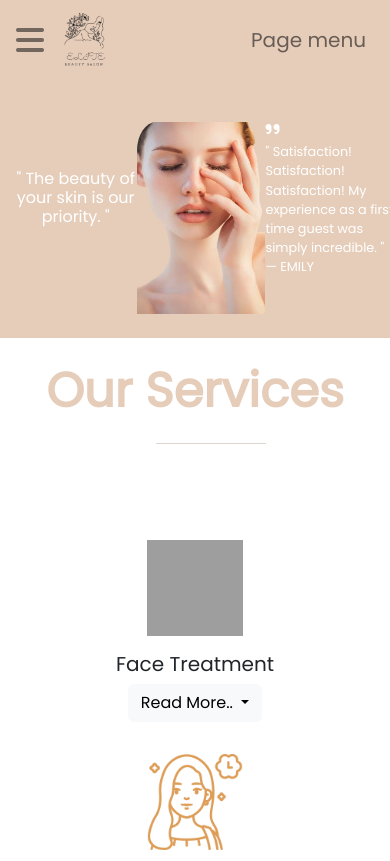
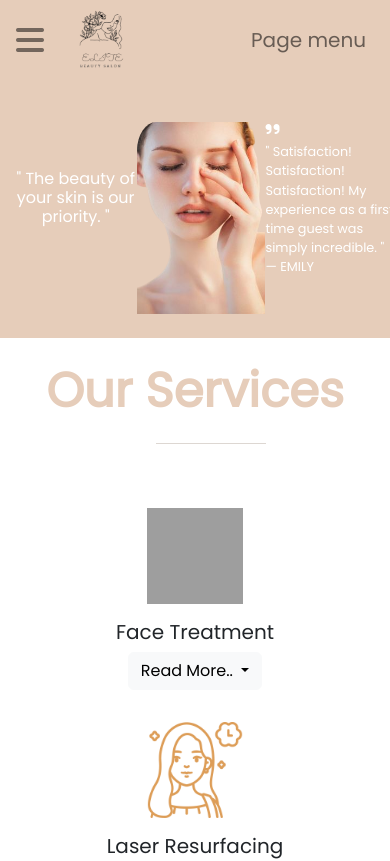
Before and after one commit to dalal-01/Elite-Salon-Team, a plain HTML site: page skincare.html in a window 390 px wide. Shown: the top 861 px of the page. Drawn offline with Linux system fonts and the light colour scheme; grey boxes are pictures that could not be loaded; files whose address does not match are found by name.

Commit message:
last commit

```diff
--- a/css/hair.css
+++ b/css/hair.css
@@ -209,10 +209,11 @@ body{
     background-color: #c6b6a7;
 }
 .sec2 .tab-pane img {
-    width: 17rem;
     height: 20rem;
+    padding-left: 10px;
     margin-bottom: 2rem;
     transition: all 2s;
+    text-align: center;
 }
 .sec2 .tab-pane img:hover{
     transform: scale(1.1);
@@ -493,7 +494,8 @@ body{
     }
     .navbar .navbar-logo img
     {
-        padding-left: 50px;
+        padding-left: 65px;
+        width: 55%;
     }
 
     .hair-cut img{
--- a/css/makeup.css
+++ b/css/makeup.css
@@ -467,7 +467,7 @@ color: rgb(0,0,0,.70);
 /*work media*/
 @media (max-width: 500px){
     .ourwork{
-        height: 2530px;
+        height: 265vh;
     }
 
     .img{
@@ -720,7 +720,7 @@ margin-bottom: 5px;
 
 @media (max-width: 500px){
     .product{
-        height: 2292px;
+        height: 3620px;
 
     }
 
--- a/css/nail.css
+++ b/css/nail.css
@@ -457,7 +457,8 @@ background-color:rgb(198, 182, 167);
     }
     .navbar .navbar-logo img
     {
-        padding-left: 50px;
+        padding-left: 65px;
+        width: 55%;
     }
     .concept .para1{
         position: relative;
--- a/css/products.css
+++ b/css/products.css
@@ -538,7 +538,8 @@ h3{
     }
     .navbar .navbar-logo img
     {
-        padding-left: 50px;
+        padding-left: 65px;
+        width: 55%;
     }
     .number .mt-3{
         margin: 0 !important;
--- a/css/skincare.css
+++ b/css/skincare.css
@@ -440,7 +440,8 @@ body{
     }
     .navbar .navbar-logo img
     {
-        padding-left: 50px;
+        padding-left: 65px;
+        width: 55%;
     }
     .sec1 {
         height: 40vh;
@@ -467,6 +468,9 @@ body{
     }
     .sec2 hr {
         margin-left: 9rem;
+    }
+    .sec2 .row {
+        margin: 2rem;
     }
     .sec2 .row img {
         width: 6rem;
--- a/css/spa.css
+++ b/css/spa.css
@@ -1128,7 +1128,8 @@ margin-bottom: 5px;
     }
     .navbar .navbar-logo img
     {
-        padding-left: 50px;
+        padding-left: 65px;
+        width: 55%;
     }
     .footer .footer-content
     {
--- a/css/style.css
+++ b/css/style.css
@@ -504,7 +504,8 @@ body{
     }
     .navbar .navbar-logo img
     {
-        padding-left: 50px;
+        padding-left: 65px;
+        width: 55%;
     }
     .active-link
     {
```
Also changed, not shown: hair.html (+1 -1 lines).
